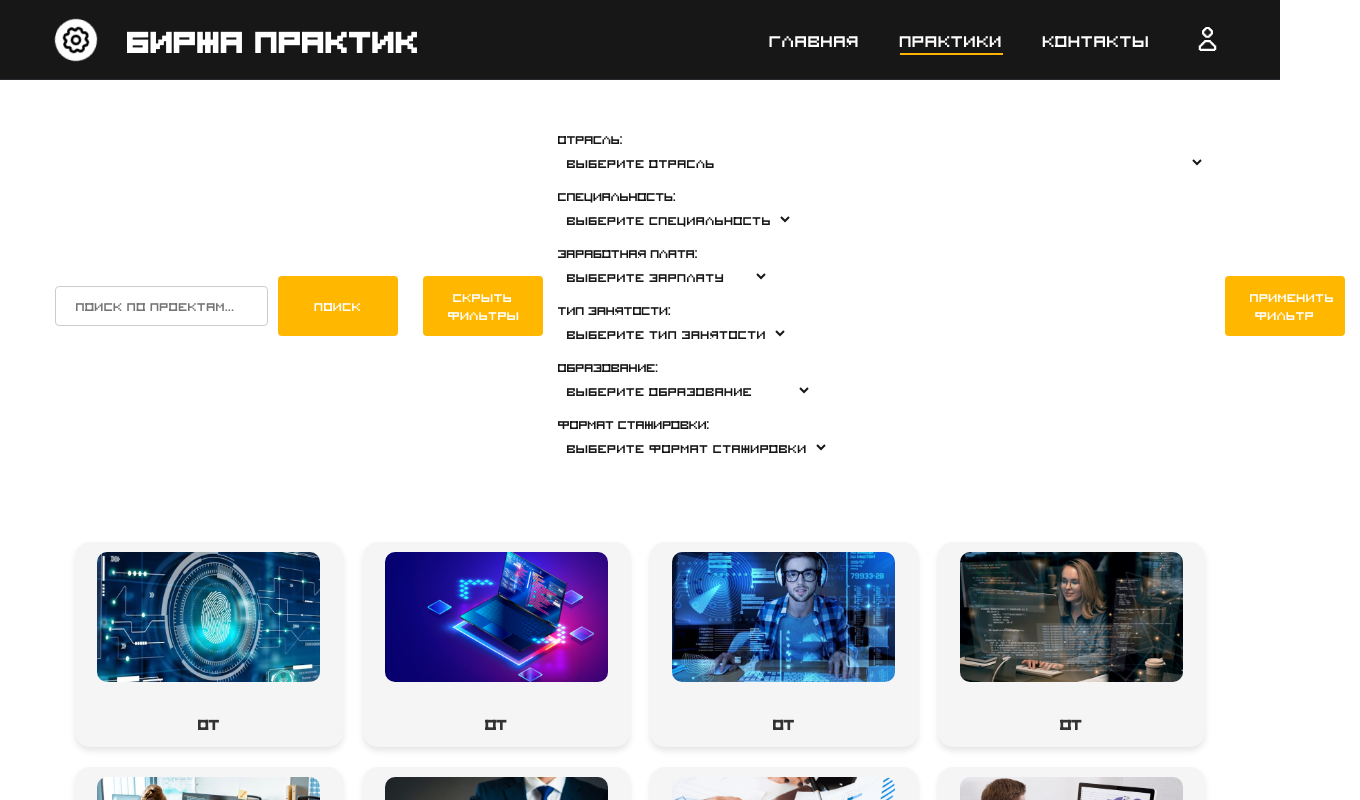
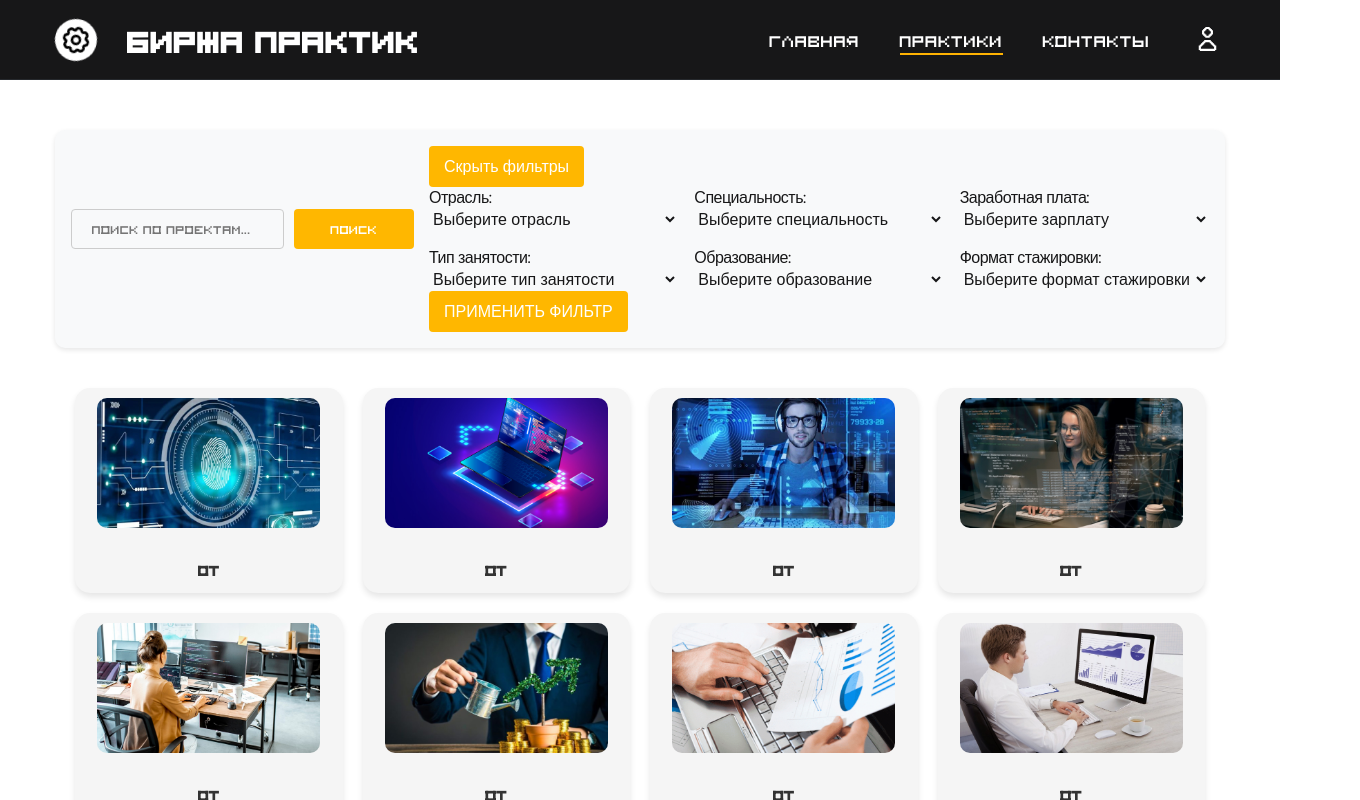
Before and after one commit to m3kskssssssss/web-uralsky-pelmeni, a React (Create React App) app: page /projects in a window 1280 px wide. Both pictures are taken after a click on the button "Показать фильтры". Shown: the top 800 px of the page, 1360 px wide, since content can reach past the window. Built offline with nearby package versions, Linux system fonts and the light colour scheme; no server answers.

Commit message:
Добавил нерабочий дизайн :\

```diff
--- /dev/null
+++ b/src/pages/Filters.css
@@ -0,0 +1,26 @@
+.filter-container {
+    background-color: #f8f9fa; /* Цвет фона блока */
+    border-radius: 10px; /* Закругление углов */
+    padding: 1rem; /* Отступы внутри блока */
+    position: sticky; /* Закрепляет блок в верхней части */
+    top: 0; /* Расположение блока от верхней грани страницы */
+    z-index: 1000; /* Устанавливаем уровень слоя */
+    box-shadow: 0 2px 5px rgba(0, 0, 0, 0.1); /* Тень для эффекта */
+    margin-bottom: 1rem; /* Отступ снизу */
+}
+
+.filter-options {
+    display: flex;
+    flex-wrap: wrap;
+    gap: 1rem; /* Промежуток между фильтрами */
+}
+
+.filter-item {
+    flex: 1 1 30%; /* Ширина фильтров: 30% от контейнера */
+    min-width: 200px; /* Минимальная ширина фильтра */
+}
+
+select {
+    width: 100%; /* Ширина выпадающего списка на 100% */
+    max-width: 300px; /* Максимальная ширина выпадающего списка */
+}
--- a/src/pages/Filters.js
+++ b/src/pages/Filters.js
@@ -1,5 +1,6 @@
 import React, { useState } from 'react';
-
+import './Filters.css';
+import './style.css';
 
 const Filters = ({ onFilter }) => {
     const [industry, setIndustry] = useState('');
@@ -8,10 +9,10 @@ const Filters = ({ onFilter }) => {
     const [employmentType, setEmploymentType] = useState('');
     const [education, setEducation] = useState('');
     const [internshipFormat, setInternshipFormat] = useState('');
-    const [isVisible, setIsVisible] = useState(false); // Новое состояние для видимости фильтров
+    const [isVisible, setIsVisible] = useState(false);
 
     const handleFilterToggle = () => {
-        setIsVisible(!isVisible); // Переключаем видимость фильтров
+        setIsVisible(!isVisible);
     };
 
     const handleFilter = () => {
@@ -19,16 +20,15 @@ const Filters = ({ onFilter }) => {
     };
 
     return (
-        <div className="filters">
+        <div>
             <button onClick={handleFilterToggle}>
                 {isVisible ? 'Скрыть фильтры' : 'Показать фильтры'}
             </button>
-            {isVisible && ( // Условно рендерим фильтры
-                <div>
-                    <div>
+            {isVisible && (
+                <div className="filter-options">
+                    <div className="filter-item">
                         <label>Отрасль:</label>
                         <select value={industry} onChange={(e) => setIndustry(e.target.value)}>
-                            <option value="">Выберите отрасль</option>
                             <option value="">Выберите отрасль</option>
                             <option value="Гостиницы, рестораны, общепит">Гостиницы, рестораны, общепит</option>
                             <option value="Государственные организации">Государственные организации</option>
@@ -59,7 +59,7 @@ const Filters = ({ onFilter }) => {
                             <option value="Энергетика">Энергетика</option>
                         </select>
                     </div>
-                    <div>
+                    <div className="filter-item">
                         <label>Специальность:</label>
                         <select value={specialty} onChange={(e) => setSpecialty(e.target.value)}>
                             <option value="">Выберите специальность</option>
@@ -67,10 +67,9 @@ const Filters = ({ onFilter }) => {
                             <option value="Backend">Backend</option>
                         </select>
                     </div>
-                    <div>
+                    <div className="filter-item">
                         <label>Заработная плата:</label>
                         <select value={salary} onChange={(e) => setSalary(e.target.value)}>
-                            <option value="">Выберите зарплату</option>
                             <option value="">Выберите зарплату</option>
                             <option value="0">без заработной платы</option>
                             <option value="20000">от 20.000</option>
@@ -80,7 +79,7 @@ const Filters = ({ onFilter }) => {
                             <option value="130000">от 130.000</option>
                         </select>
                     </div>
-                    <div>
+                    <div className="filter-item">
                         <label>Тип занятости:</label>
                         <select value={employmentType} onChange={(e) => setEmploymentType(e.target.value)}>
                             <option value="">Выберите тип занятости</option>
@@ -88,7 +87,7 @@ const Filters = ({ onFilter }) => {
                             <option value="Неполная занятость">Неполная занятость</option>
                         </select>
                     </div>
-                    <div>
+                    <div className="filter-item">
                         <label>Образование:</label>
                         <select value={education} onChange={(e) => setEducation(e.target.value)}>
                             <option value="">Выберите образование</option>
@@ -96,7 +95,7 @@ const Filters = ({ onFilter }) => {
                             <option value="Среднее профессиональное">Среднее профессиональное</option>
                         </select>
                     </div>
-                    <div>
+                    <div className="filter-item">
                         <label>Формат стажировки:</label>
                         <select value={internshipFormat} onChange={(e) => setInternshipFormat(e.target.value)}>
                             <option value="">Выберите формат стажировки</option>
--- a/src/pages/Projects.js
+++ b/src/pages/Projects.js
@@ -5,6 +5,7 @@ import Filters from "./Filters"; // Импортируйте компонент
 import { useState } from "react";
 import "./style.css";
 import "./Projects.css";
+import "./Filters.css";
 
 const Projects = () => {
     const [filteredProjects, setFilteredProjects] = useState(projects);
@@ -39,7 +40,7 @@ const Projects = () => {
         <main className="section">
             <div className="container">
 
-                <div className="search-filters-container">
+                <div className="search-filters-container filter-container">
                     <Search onSearch={handleSearch} />
                     <Filters onFilter={handleFilter} />
                 </div>
--- a/src/pages/style.css
+++ b/src/pages/style.css
@@ -30,7 +30,7 @@
 }
 
 .search button {
-    padding: 10px 25px;
+    /*padding: 10px 25px;*/
     background-color: #ffb700;
     color: white;
     border: none;
@@ -39,7 +39,7 @@
     font-family: '8bit', sans-serif;
     margin-left: 10px; /* Отступ между кнопками */
     width: 120px; /* Задайте желаемую ширину */
-    height: 60px; /* Задайте желаемую высоту */
+    height: 40px; /* Задайте желаемую высоту */
 }
 
 .search button:hover {
```
Lines whose indentation alone changed are shown as unchanged.
